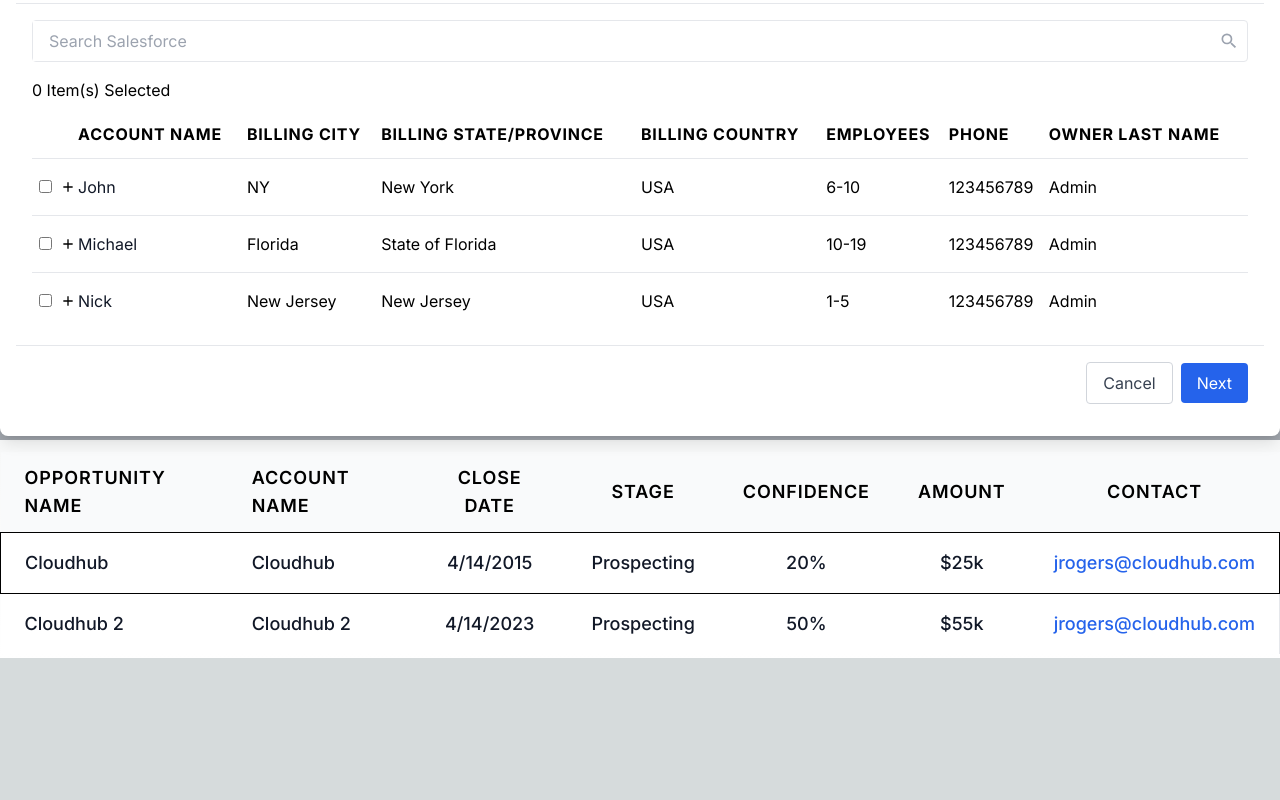
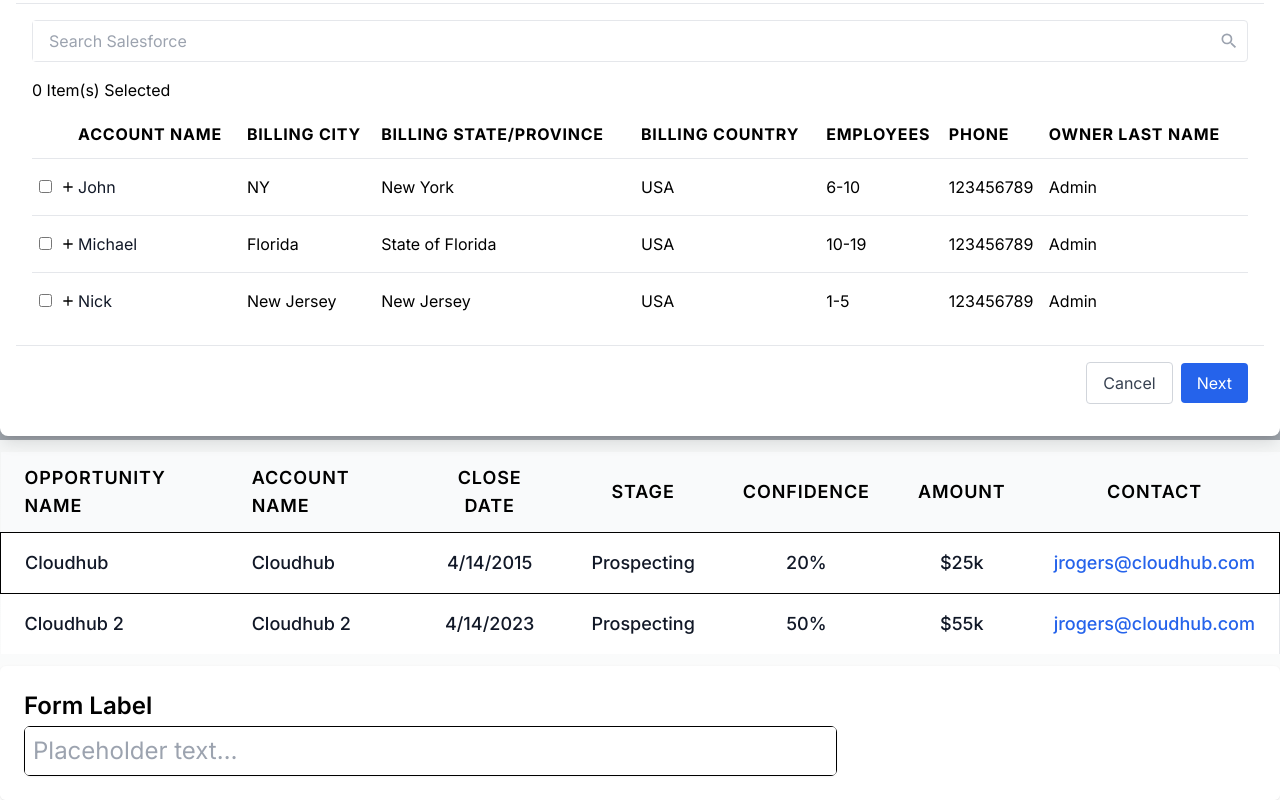
Before and after one commit to hamzaq453/AxiQDesignSystem, a Next.js app: page / in a window 1280 px wide. Shown: the part 460-1260 px from the top of the page. Before the commit the page ends 1118 px from the top, so only its background shows below. Built offline with nearby package versions, Linux system fonts and the light colour scheme.

Commit message:
Form Element

```diff
--- /dev/null
+++ b/src/app/components/FormElement.tsx
@@ -0,0 +1,35 @@
+import React from 'react'
+
+function FormElement() {
+  return (
+<div>
+ <div className="mt-5 md:mt-0 md:col-span-2">
+    <form action="#" method="POST">
+      <div className="shadow overflow-hidden sm:rounded-md">
+        <div className="px-4 py-5 bg-white sm:p-6">
+          <div className="grid grid-cols-3 gap-6">
+            <div className="col-span-3 sm:col-span-2">
+             <label htmlFor="form-element-01" className="block text-2xl font-semibold text-black">
+              Form Label
+             </label>
+            <div className="mt-1 border border-black flex rounded-md shadow-sm">
+              <input
+                type="text"
+                name="form-element-01"
+                id="form-element-01"
+                className="focus:ring-indigo-500 p-2 text-black lg:text-2xl focus:border-indigo-500 flex-1 block w-full rounded sm:text-lg border-gray-300"
+                placeholder="Placeholder text…"
+              />
+            </div>
+          </div>
+        </div>
+      </div>
+    </div>
+  </form>
+</div>
+
+    </div>
+  )
+}
+
+export default FormElement
--- a/src/app/page.tsx
+++ b/src/app/page.tsx
@@ -4,6 +4,7 @@
 import TopNavbar from "./components/TopNavbar";
 import ListScreen from "./components/ListScreen";
 import DataTable from "./components/DataTable";
+import FormElement from "./components/FormElement";
 
 export default function Home() {
   return (
@@ -13,6 +14,7 @@
       <PageHeader/>
       <ListScreen/>
       <DataTable/>
+      <FormElement/>
     </main>
   );
 }
```
